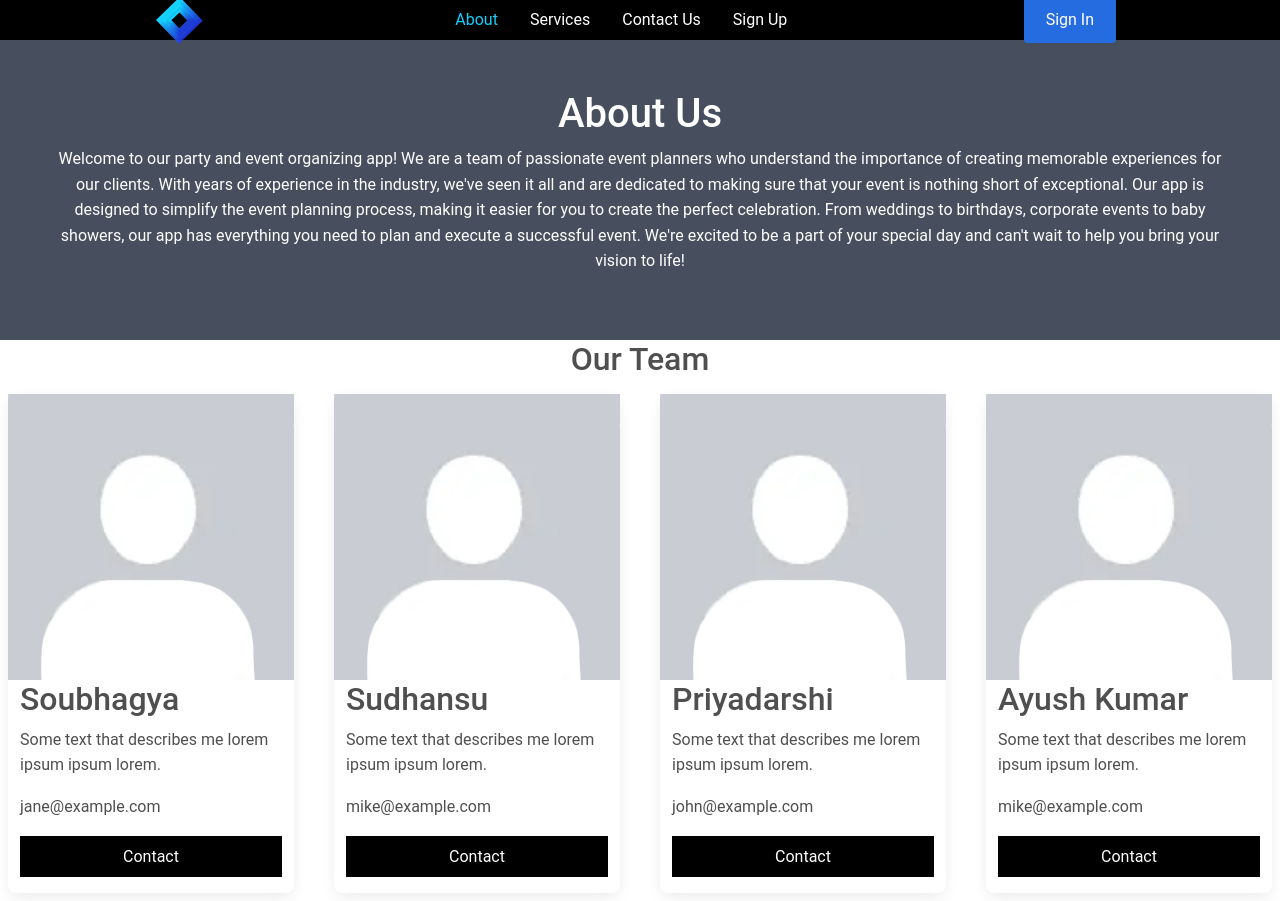
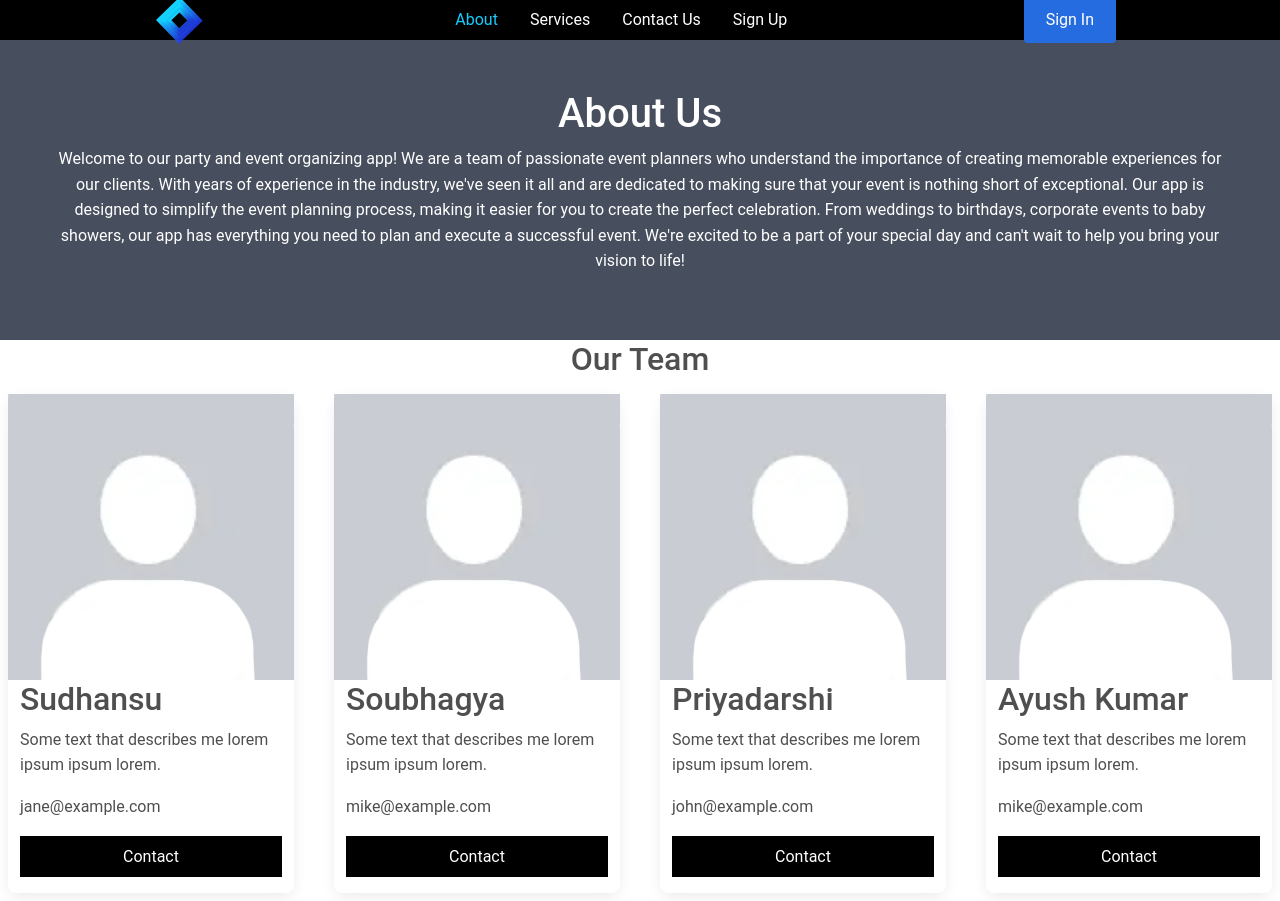
Before and after one commit to its-sbal/party.com, a React (Create React App) app in the folder frontend/: page /about in a window 1280 px wide. Built offline with nearby package versions, Linux system fonts and the light colour scheme.

Commit message:
added default images.

```diff
--- a/frontend/src/pages/about.js
+++ b/frontend/src/pages/about.js
@@ -27,7 +27,7 @@ function About() {
           <div className="card">
             <img src={img1} alt="Jane" style={{ width: "100%" }} />
             <div className="container">
-              <h2>Soubhagya</h2>
+              <h2>Sudhansu</h2>
               <p>Some text that describes me lorem ipsum ipsum lorem.</p>
               <p>jane@example.com</p>
               <p>
@@ -40,7 +40,7 @@ function About() {
           <div className="card">
             <img src={img1} alt="Mike" style={{ width: "100%" }} />
             <div className="container">
-              <h2>Sudhansu</h2>
+              <h2>Soubhagya</h2>
               <p>Some text that describes me lorem ipsum ipsum lorem.</p>
               <p>mike@example.com</p>
               <p>
```
